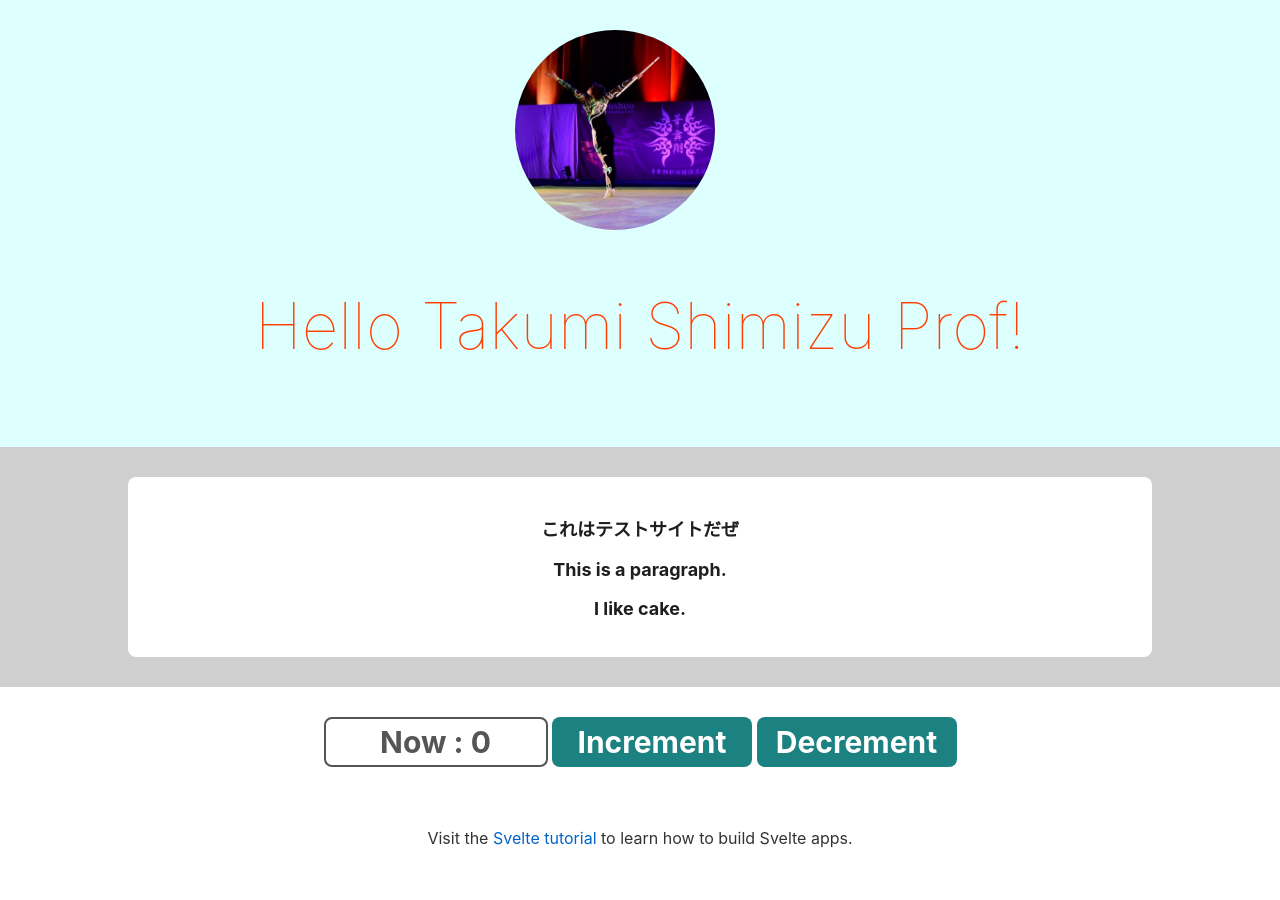
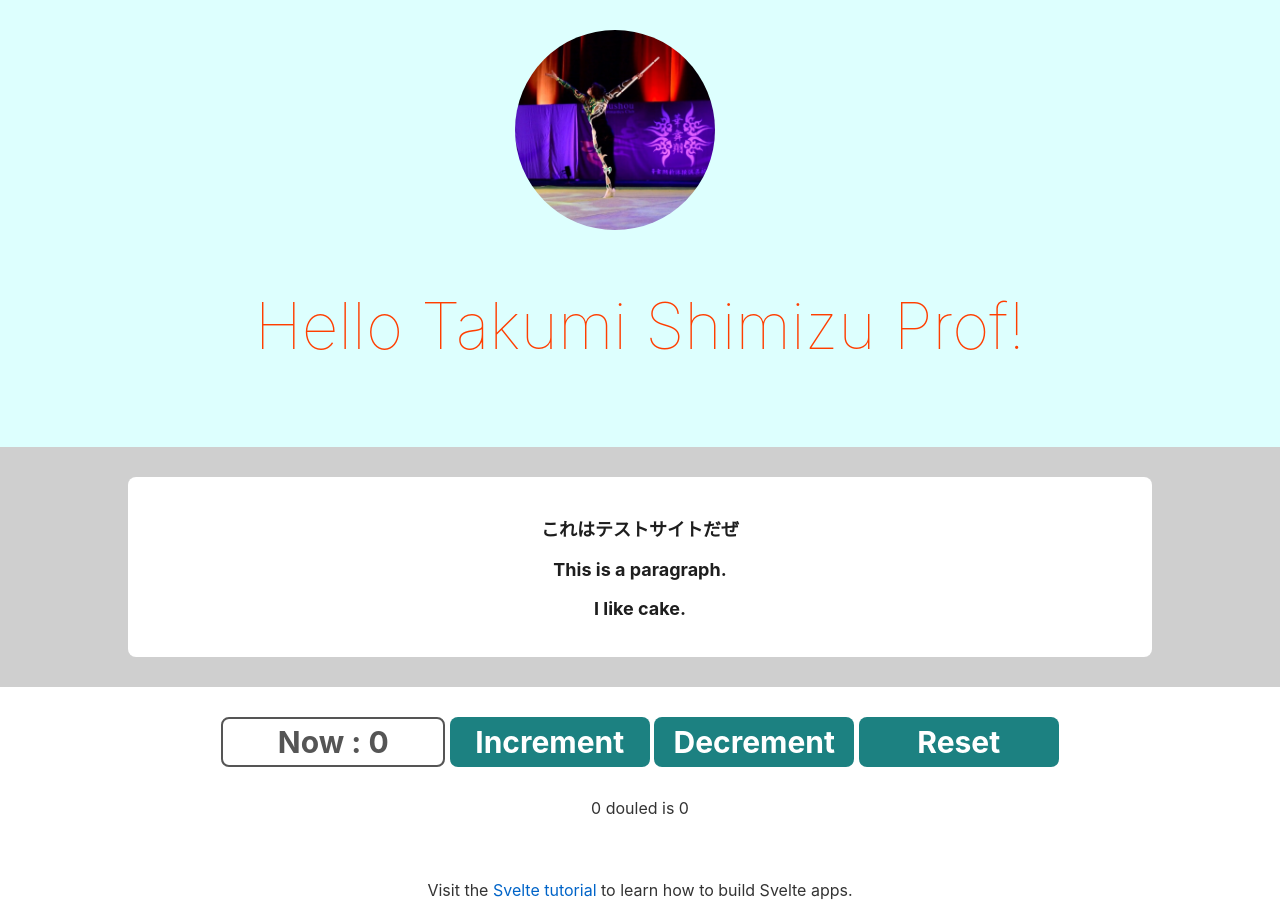
Before and after one commit to SiMiTaKu/Svelte_test, a Svelte app: page / in a window 1280 px wide. Before the commit the page ends 848 px from the top, so only its background shows below. Built offline with nearby package versions, Linux system fonts and the light colour scheme.

Commit message:
add option to button!

```diff
--- a/src/CountButtonComponent.svelte
+++ b/src/CountButtonComponent.svelte
@@ -1,5 +1,13 @@
 <script>
     let count = 0;
+
+    $: if(count >= 10){
+        alert('count is dangerously high!');
+		count = 9;
+    } else if(count <= -10) {
+        alert('count is dangerously low!');
+        count = -9;
+    }
 
     function incrementCount(){
         count += 1;
@@ -8,11 +16,23 @@
     function decrementCount(){
         count -= 1;
     }
+
+    function resetCount(){
+        count = 0;
+    }
+
+    $:douled = count * 2;
 </script>
 
-<p class="count-number">Now : {count}</p>
-<button class="count-button" on:click = {incrementCount}>Increment</button>
-<button class="count-button" on:click = {decrementCount}>Decrement</button>
+<div>
+    <p class="count-number">Now : {count}</p>
+    <button class="count-button" on:click = {incrementCount}>Increment</button>
+    <button class="count-button" on:click = {decrementCount}>Decrement</button>
+    <button class="count-button" on:click = {resetCount}>Reset</button>
+</div>
+<div>
+    <p>{count} douled is {douled}</p>
+</div>
 
 
 <style>
```
